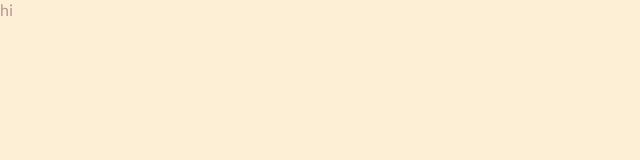
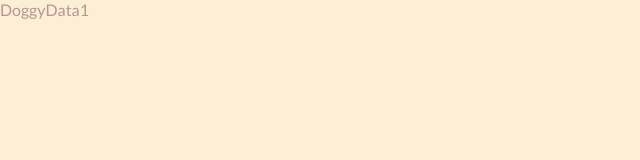
Before and after one commit to nzoLogic/doggy-data, a React (Create React App) app: page / in a window 1280 px wide. Shown: the top 160 px of the page, without its empty margins (0-640 px from the left). Built offline with nearby package versions, Linux system fonts and the light colour scheme.

Commit message:
switch render and react-router-dom

```diff
--- a/package.json
+++ b/package.json
@@ -10,6 +10,7 @@
     "react": "^17.0.2",
     "react-dom": "^17.0.2",
     "react-redux": "^7.2.4",
+    "react-router-dom": "^5.2.0",
     "react-scripts": "4.0.3",
     "web-vitals": "^1.0.1"
   },
--- a/src/App.js
+++ b/src/App.js
@@ -1,8 +1,18 @@
+import { BrowserRouter as Router, Switch, Route } from "react-router-dom";
+
 function App()
 {
   return (
     <div>
-      hi
+      <Router>
+        <Switch>
+          <Route exact path="/" component={ () => <div>DoggyData1</div> } />
+          <Route path="/greeting" component={ () => <div>DoggyData2</div> } />
+          <Route path="/logging-info-1" component={ () => <div>DoggyData3</div> } />
+          <Route path="/logging-info-2" component={ () => <div>DoggyData4</div> } />
+          <Route path="/profile" component={ () => <div>DoggyData5</div> } />
+        </Switch>
+      </Router>
     </div>
   );
 }
```
Also changed, not shown: 1 other file (tests, documents, lock files or other folders).
